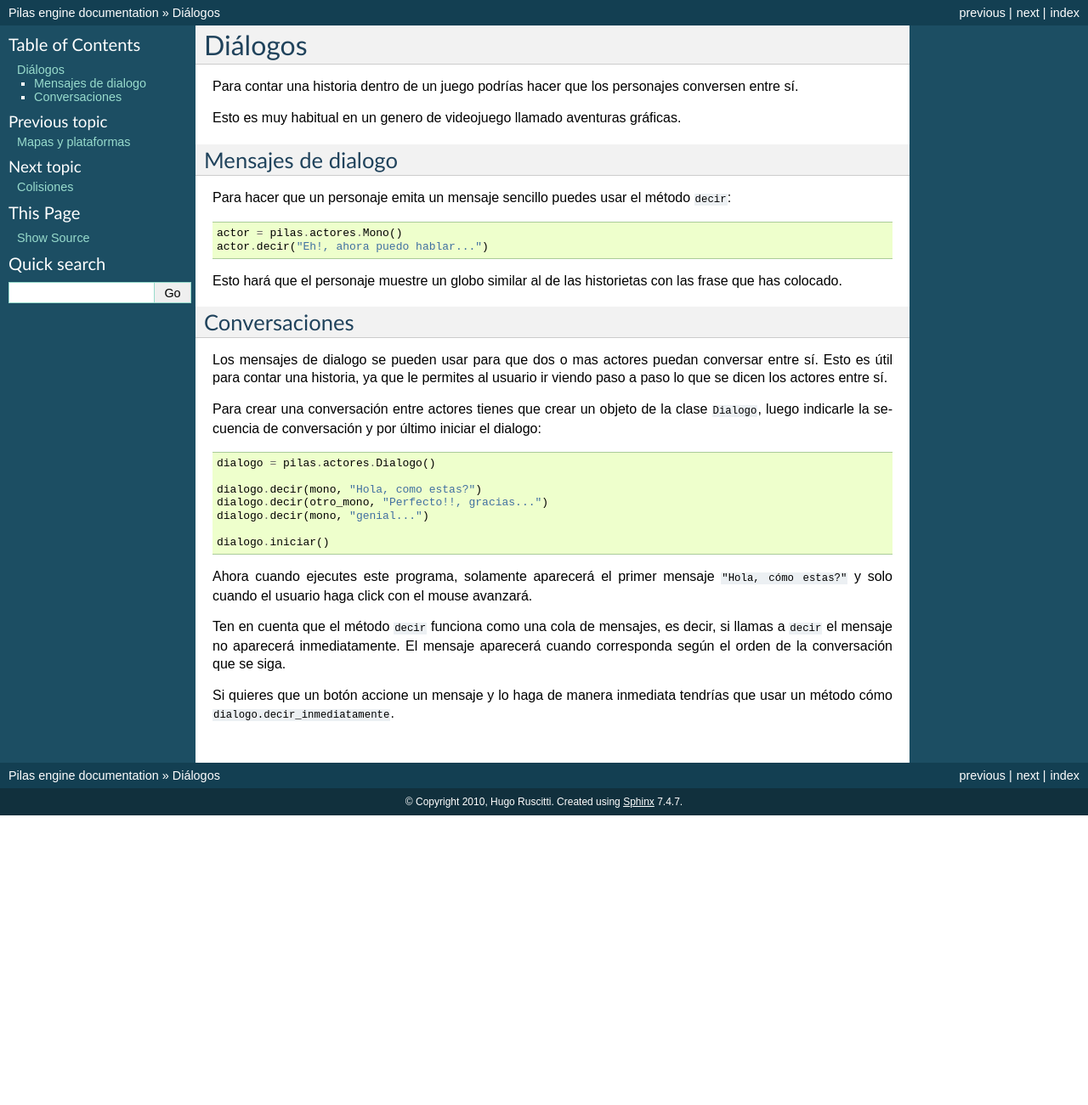
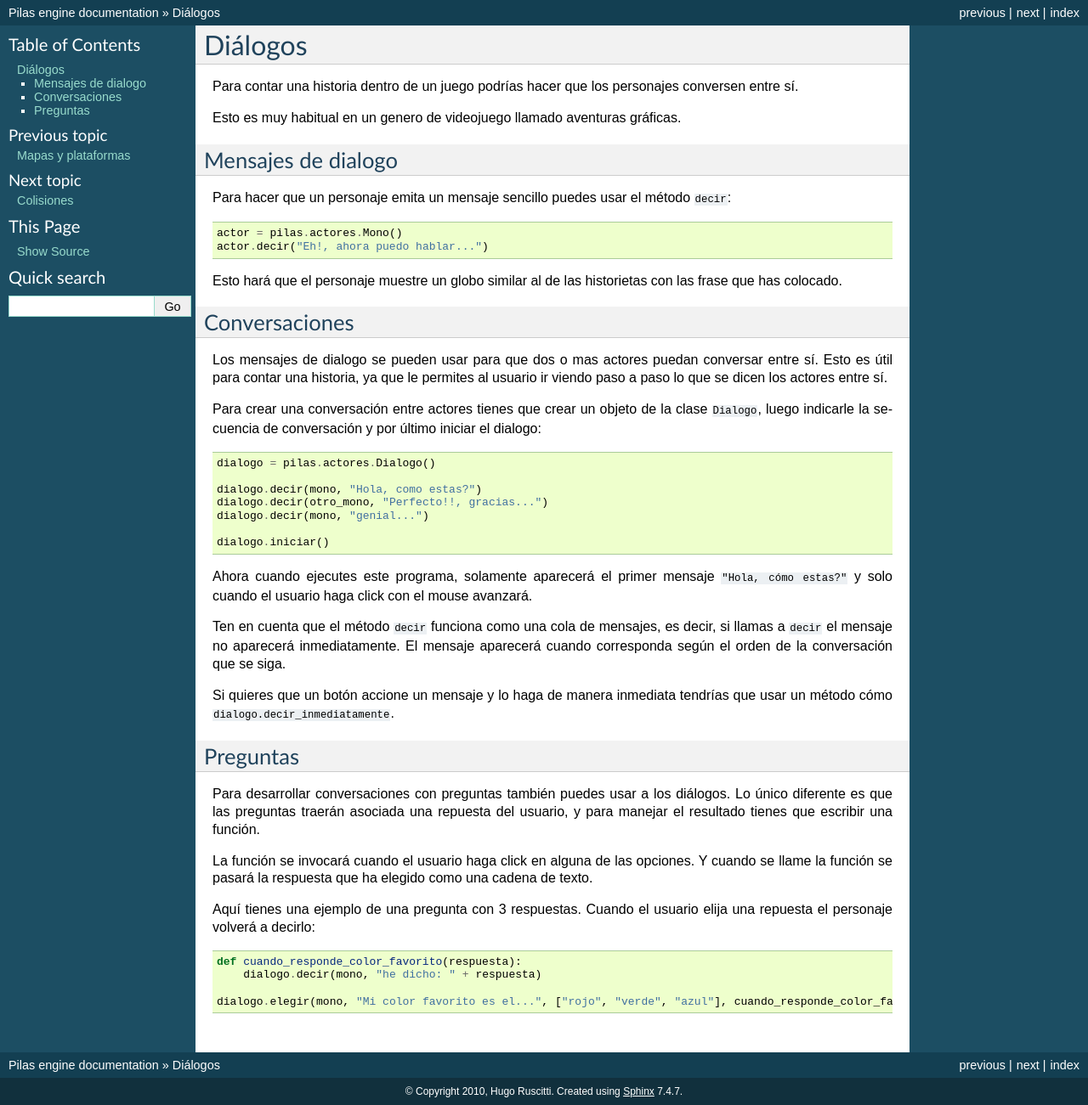
Before and after one commit to hugoruscitti/pilas-docs, a Sphinx documentation site: the page built from source/dialogos.rst, in a window 1280 px wide. Shown: the whole page at 85% size. Built offline with Sphinx 7.4.7, drawn with Linux system fonts in a browser that asks for light colours; the version number could not be read and is left out; before the commit the page ends 960 px from its top, so only the background shows below that.

```diff
--- a/source/dialogos.rst
+++ b/source/dialogos.rst
@@ -61,3 +61,29 @@
 
 Si quieres que un botón accione un mensaje y lo haga
 de manera inmediata tendrías que usar un método cómo ``dialogo.decir_inmediatamente``.
+
+
+Preguntas
+---------
+
+Para desarrollar conversaciones con preguntas también
+puedes usar a los diálogos. Lo único diferente es que las
+preguntas traerán asociada una repuesta del usuario, y para
+manejar el resultado tienes que escribir una función.
+
+La función se invocará cuando el usuario haga click en
+alguna de las opciones. Y cuando se llame la función
+se pasará la respuesta que ha elegido como una cadena
+de texto.
+
+Aquí tienes una ejemplo de una pregunta con 3 respuestas. Cuando
+el usuario elija una repuesta el personaje volverá a
+decirlo:
+
+
+.. code-block:: python
+
+    def cuando_responde_color_favorito(respuesta):
+        dialogo.decir(mono, "he dicho: " + respuesta)
+
+    dialogo.elegir(mono, "Mi color favorito es el...", ["rojo", "verde", "azul"], cuando_responde_color_favorito)
```
